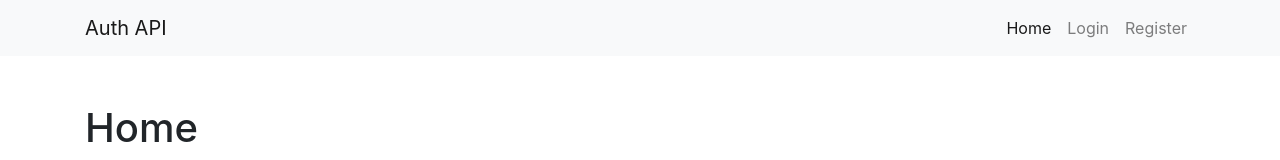
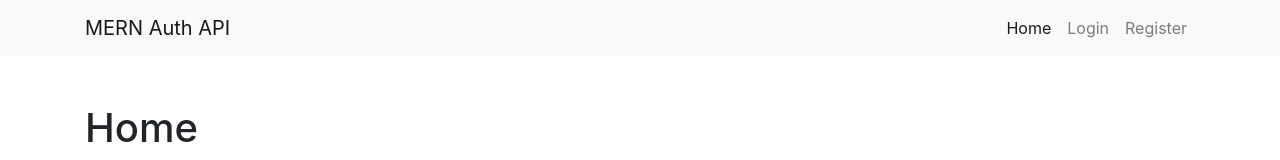
Before and after one commit to hygtfrde/jwt_frontend, a React (Create React App) app: page / in a window 1280 px wide. Shown: the top 160 px of the page. Built offline with nearby package versions, Linux system fonts and the light colour scheme.

Commit message:
mern title

```diff
--- a/src/components/Layout/NavBar.js
+++ b/src/components/Layout/NavBar.js
@@ -33,7 +33,7 @@ const NavBar = ({ user, logout }) => {
   return (
     <nav className="navbar navbar-expand-md navbar-light bg-light mb-5">
       <div className="container">
-        <NavLink className="navbar-brand" to="/">Auth API</NavLink>
+        <NavLink className="navbar-brand" to="/">MERN Auth API</NavLink>
         <button className="navbar-toggler" type="button" data-toggle="collapse" data-target="#navbarsExample04" aria-controls="navbarsExample04" aria-expanded="false" aria-label="Toggle navigation">
           <span className="navbar-toggler-icon"></span>
         </button>
```
